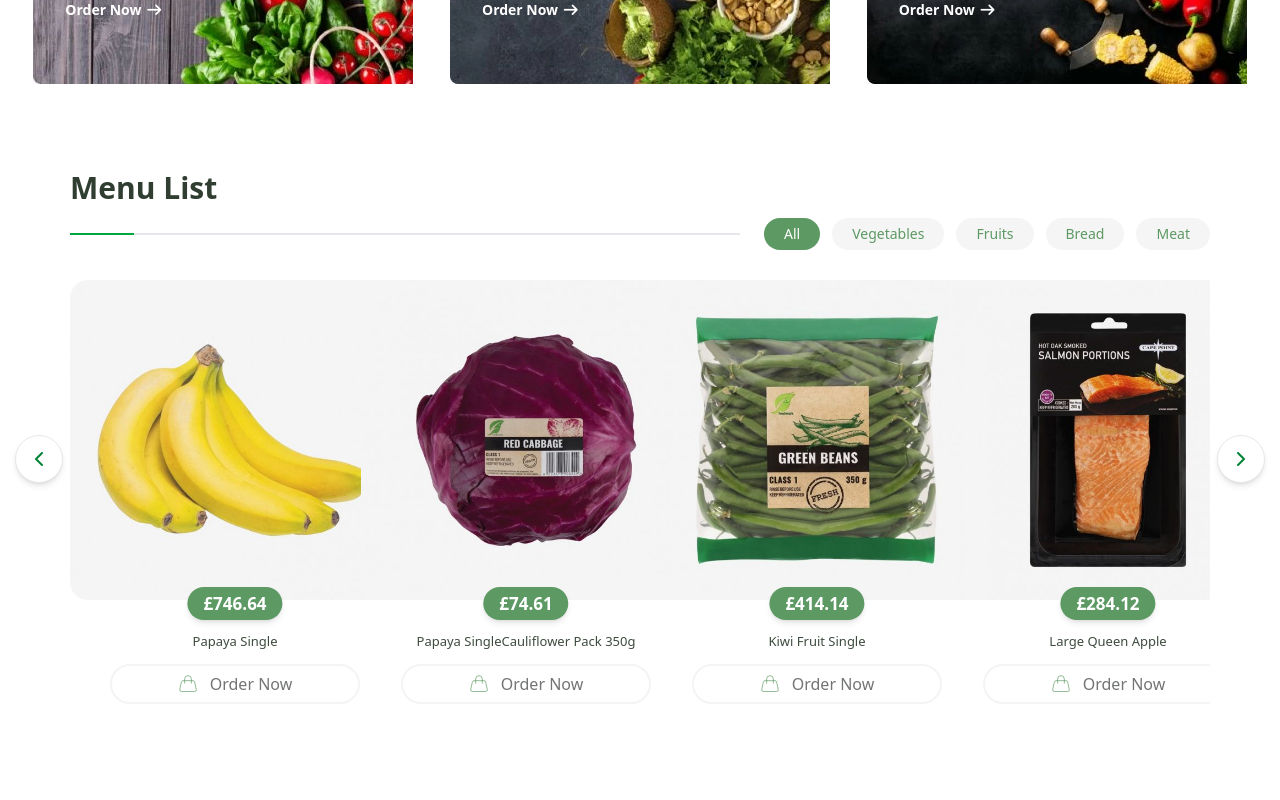
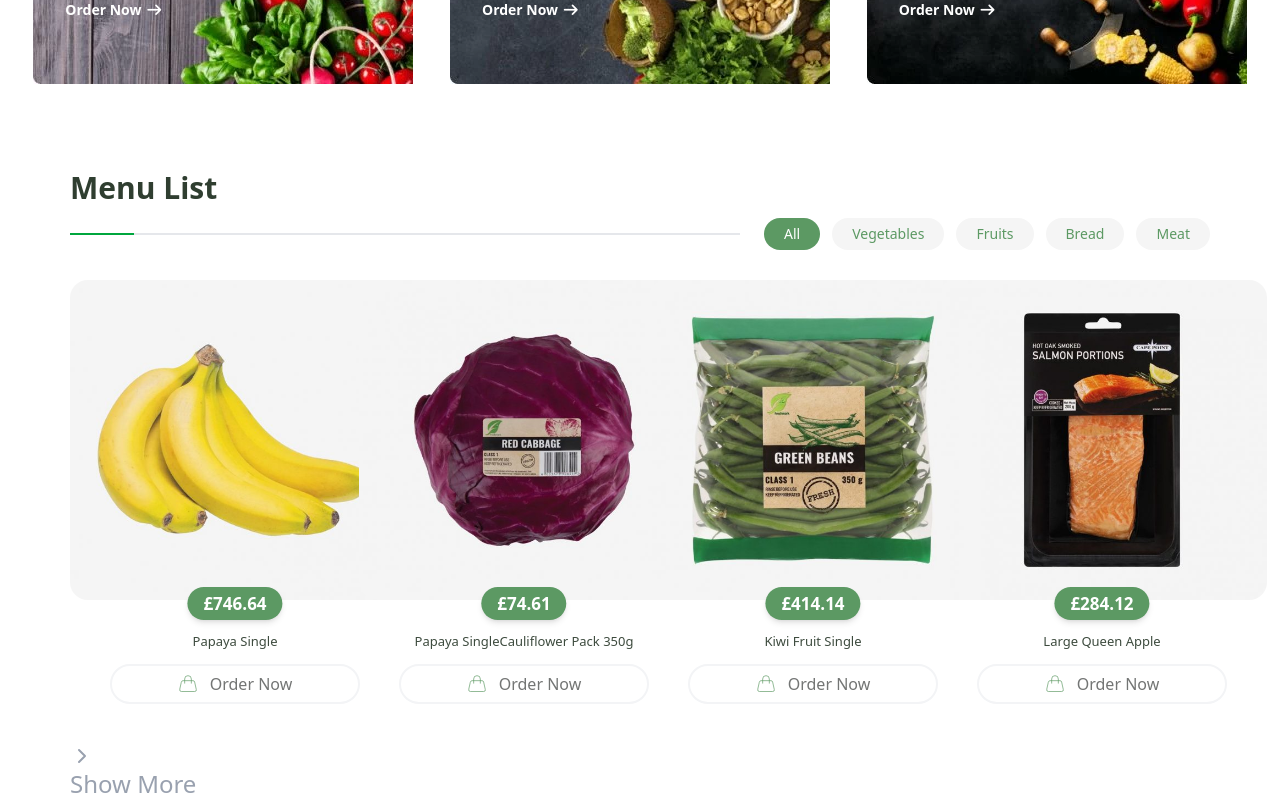
Before and after one commit to WaelEldab3/xrt, a React (Vite) app: page / in a window 1280 px wide. Shown: the part 1587-2387 px from the top of the page. Before the commit the page ends 2331 px from the top, so only its background shows below. Built offline with nearby package versions, Linux system fonts and the light colour scheme; some icons are missing.

Commit message:
show more

```diff
--- a/src/Component/Ads/AdsCard.jsx
+++ b/src/Component/Ads/AdsCard.jsx
@@ -1,9 +1,8 @@
 import React from "react";
 
-const AdsCard = ({ key, item }) => {
+const AdsCard = ({ item }) => {
   return (
     <div
-      key={key}
       className="bg-no-repeat p-8 rounded-[10px]  pb-[60px] relative group/card md:w-[320px] xl:w-[380px] xl:h-[250px] lg:w-[450px] lg:h-[250px] md:h-[200px] w-[380px] h-[250px] "
       style={{ backgroundImage: `url(${item.src})` }}
     >
@@ -20,7 +19,7 @@ const AdsCard = ({ key, item }) => {
         </h5>
         <p className="inline-block mt-[30px] text-white text-[14px] font-[600] group/btn relative cursor-pointer">
           Order Now
-          <i class="fa-solid fa-arrow-right ml-1 group-hover/btn:ml-5 duration-300"></i>
+          <i className="fa-solid fa-arrow-right ml-1 group-hover/btn:ml-5 duration-300"></i>
           <span className="block w-0 border-b-2 border-white  transition-all duration-300 group-hover/btn:w-full absolute left-0"></span>
         </p>
       </div>
--- a/src/Component/Categories/CatCard.jsx
+++ b/src/Component/Categories/CatCard.jsx
@@ -1,9 +1,8 @@
 import React from "react";
 
-const CatCard = ({key, item}) => {
+const CatCard = ({ item}) => {
   return (
     <div
-      key={key}
       className=" p-4  rounded-full  lg:h-[130px] lg:w-[130px] md:w-[140px] md:h-[140px] w-[200px] h-[200px]"
       style={{ backgroundColor: item.bg }}
     >
--- a/src/Component/Menu_Items/Menulist.jsx
+++ b/src/Component/Menu_Items/Menulist.jsx
@@ -1,6 +1,6 @@
 import React, { useState } from "react";
 import { Menus, products } from "../../config/constants";
-import {  ChevronLeft, ChevronRight, View } from "lucide-react";
+import { ChevronLeft, ChevronRight, View } from "lucide-react";
 import { Swiper, SwiperSlide } from "swiper/react";
 import { Navigation } from "swiper/modules";
 import "swiper/css";
@@ -10,6 +10,7 @@ import ViewItems from "./ViewItems";
 
 export default function Menulist() {
   const [active, setActive] = useState("All");
+  const [viewCount, setViewCount] = useState(4);
 
   const filteredProducts =
     active === "All"
@@ -36,60 +37,21 @@ export default function Menulist() {
         </div>
       </div>
 
-      <div className="relative w-full mt-[30px] pb-10">
-        <button
-          className="
-            menu-prev
-            absolute left-[-55px] top-1/3 z-20
-            flex
-            w-12 h-12
-            items-center justify-center
-            rounded-full
-            bg-white shadow-md border border-gray-200
-            hover:bg-green-50
-            transition
-            cursor-pointer
+      <div className="relative w-full mt-[30px] pb-10 grid grid-cols-4 gap-4">
+        {filteredProducts.map(
+          (product, index) =>
+            index < viewCount && (
+              <ViewItems key={product.id} product={product} />
+            )
+        )}
+      </div>
 
-          "
-        >
-        <ChevronLeft className="w-6 h-6 text-green-700" />
+      {filteredProducts.length > viewCount && (
+        <button onClick={() => setViewCount(viewCount + 4)} className=" text-2xl text-gray-400 hover:text-gray-600 transition-all duration-200">
+          <ChevronRight />
+          Show More
         </button>
-
-        <button
-          className="
-            menu-next
-            absolute right-[-55px] top-1/3  z-20
-            flex
-            w-12 h-12
-            items-center justify-center
-            rounded-full
-            bg-white shadow-md border border-gray-200
-            hover:bg-green-50
-            transition
-            cursor-pointer
-          "
-        >
-          <ChevronRight className="w-6 h-6 text-green-700" />
-        </button>
-
-        <Swiper
-          rewind={true}
-          modules={[Navigation]}
-          navigation={{
-            prevEl: ".menu-prev",
-            nextEl: ".menu-next",
-          }}
-          spaceBetween={24}
-          slidesPerView={4}
-          loop={true}
-        >
-          {filteredProducts.map((product, key) => (
-            <SwiperSlide key={key} className="flex justify-center">
-              <ViewItems product={product} />
-            </SwiperSlide>
-          ))}
-        </Swiper>
-      </div>
+      )}
     </div>
   );
 }
--- a/src/Component/Menu_Items/ViewItems.jsx
+++ b/src/Component/Menu_Items/ViewItems.jsx
@@ -1,4 +1,3 @@
-// ViewItems.jsx
 import React from "react";
 import { Handbag, Eye } from "lucide-react";
 import * as Dialog from "@radix-ui/react-dialog";
--- a/src/Component/Menu_Items/ViewMenus.jsx
+++ b/src/Component/Menu_Items/ViewMenus.jsx
@@ -1,9 +1,8 @@
 import React from "react";
 
-export default function ViewMenuList({ item, active, setActive , key}) {
+export default function ViewMenuList({ item, active, setActive}) {
   return (
     <button
-      key={key}
       onClick={() => setActive(item)}
       className={`px-5 py-1.5 cursor-pointer rounded-full text-sm font-medium transition-all
         ${
```
